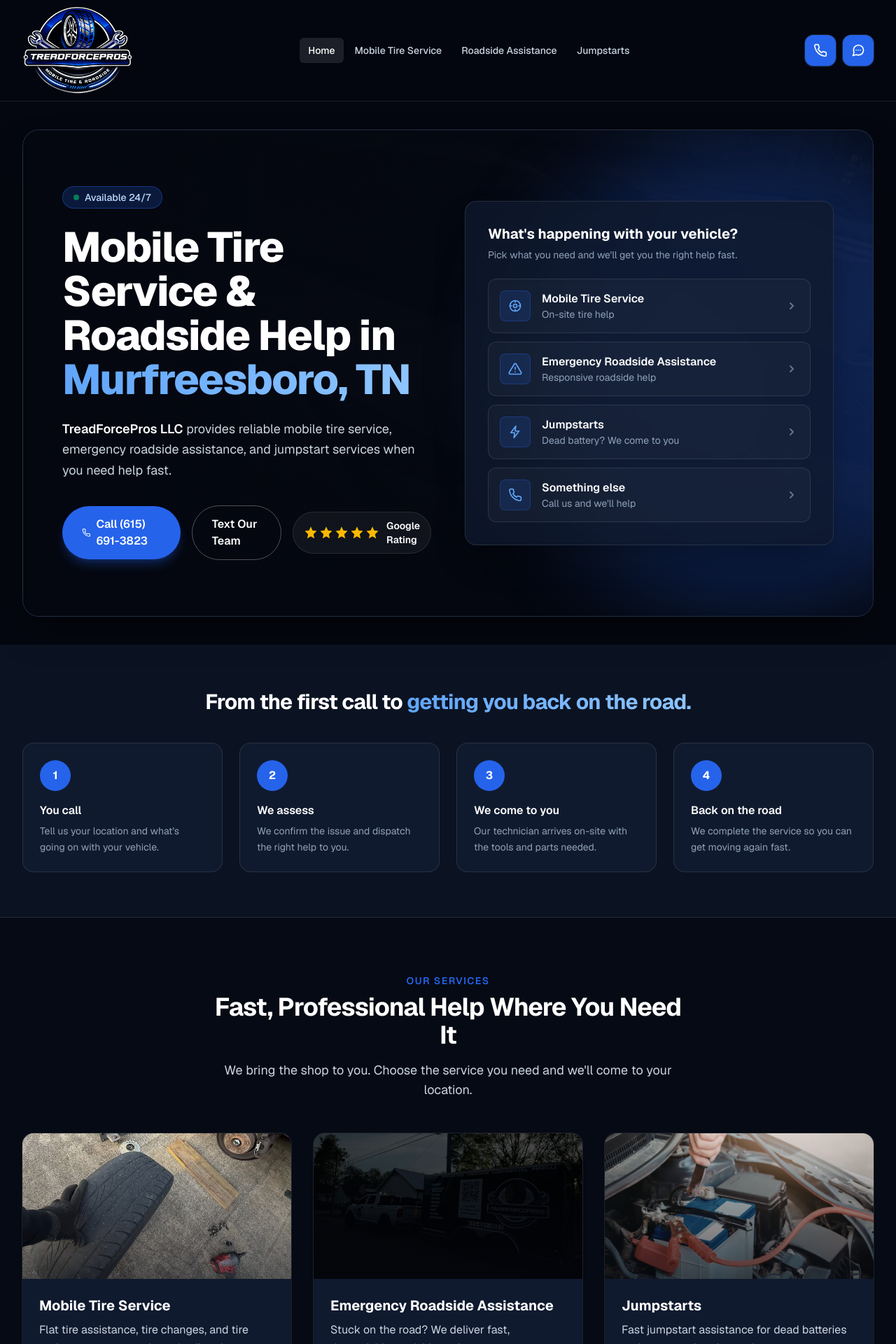
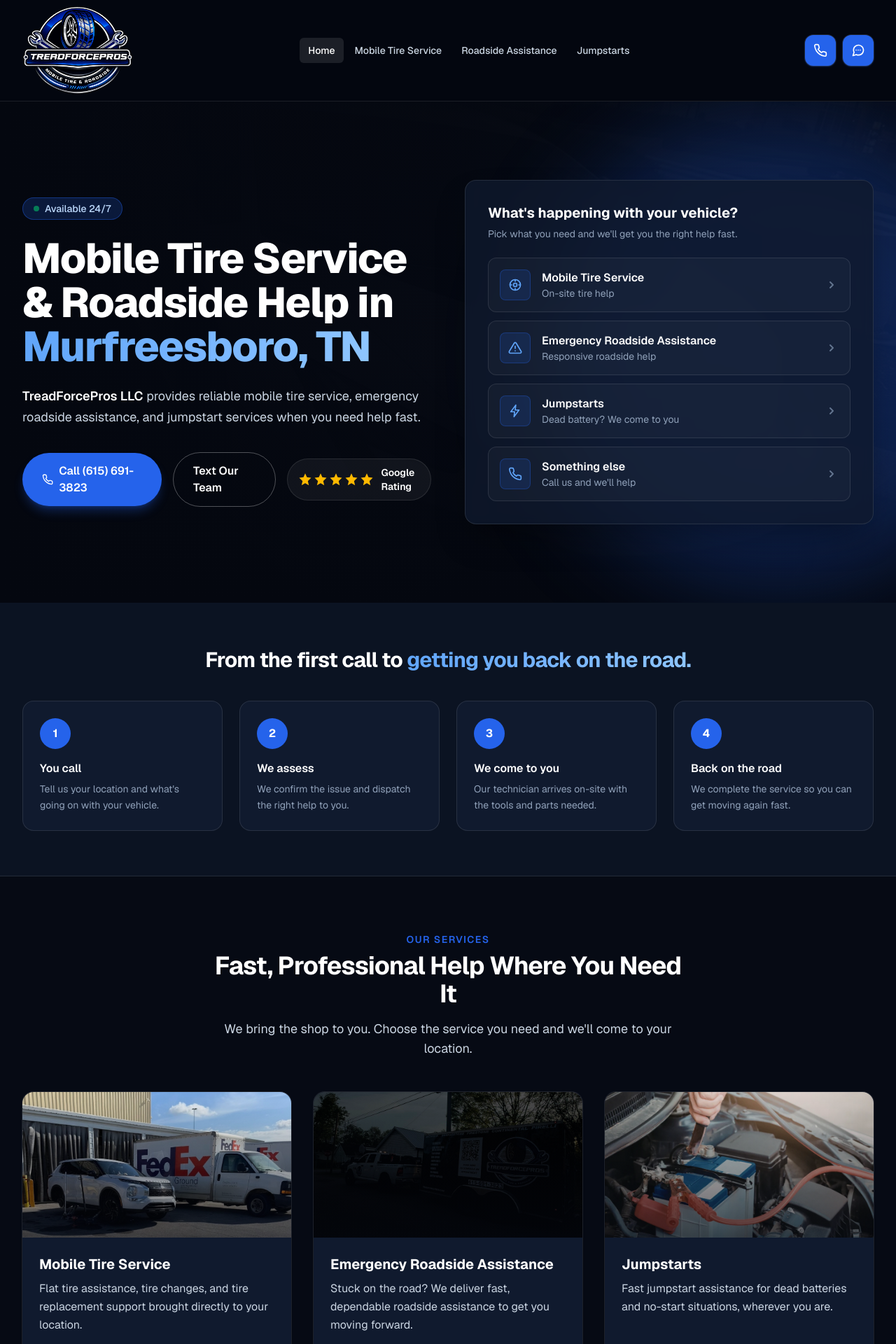
Before and after one commit to siddhantgupta385/getpagehub, a Next.js app: page / in a window 1280 px wide. Shown: the top 1920 px of the page at 70% size. Built offline with nearby package versions, Linux system fonts and the light colour scheme.

Commit message:
Refactor homepage and mobile tire service page layout; update images for better context and consistency

```diff
--- a/src/app/mobile-tire-service/page.tsx
+++ b/src/app/mobile-tire-service/page.tsx
@@ -24,8 +24,8 @@
         eyebrow="Service Details"
         heading="On-Site Tire Help, Wherever You Are"
         intro="We come to you with the tools and expertise to get your tire issue handled without a trip to the shop."
-        image="/photos/IMG_3045.jpg"
-        imageAlt="Technician performing a tire change"
+        image="/photos/mobile-tire-service-car-truck-replacement-img-murfreesboro-tn.jpg"
+        imageAlt="Technician performing a tire change in Murfreesboro, TN"
         items={[
           "Flat tire assistance",
           "Tire changes",
--- a/src/app/page.tsx
+++ b/src/app/page.tsx
@@ -19,9 +19,7 @@
   return (
     <>
       {/* Hero */}
-      <section className="bg-ink">
-        <div className="mx-auto max-w-7xl px-4 sm:px-6 lg:px-8 py-6 sm:py-10">
-          <div className="relative isolate overflow-hidden rounded-3xl border border-white/10 bg-brand-dark shadow-2xl shadow-black/50">
+      <section className="relative isolate overflow-hidden bg-brand-dark">
         {/* Seamless background: faded photo + gradients that blend into the dark base */}
         <Image
           src="/photos/mobile-tire-service-lamborghini-tire-replacement-img-murfreesboro-tn.jpg"
@@ -35,7 +33,7 @@
         <div className="absolute inset-0 bg-gradient-to-t from-ink via-transparent to-ink/50" />
         <div className="pointer-events-none absolute right-0 top-1/2 hidden h-[680px] w-[680px] -translate-y-1/2 translate-x-1/4 rounded-full bg-brand/25 blur-3xl lg:block" />
 
-            <div className="relative px-6 py-16 sm:px-10 sm:py-20 lg:px-14">
+        <div className="relative mx-auto max-w-7xl px-4 sm:px-6 lg:px-8 py-20 sm:py-28">
           <div className="grid items-center gap-12 lg:grid-cols-2">
                 {/* Left: headline + CTAs */}
                 <div className="max-w-2xl animate-fade-up">
@@ -128,8 +126,6 @@
                   </span>
                   <ChevronIcon className="h-5 w-5 shrink-0 text-slate-500 transition-transform group-hover:translate-x-1 group-hover:text-brand-light" />
                 </a>
-              </div>
-                </div>
               </div>
             </div>
           </div>
--- a/src/lib/site.ts
+++ b/src/lib/site.ts
@@ -51,8 +51,7 @@
     short: "On-site tire help",
     blurb:
       "Flat tire assistance, tire changes, and tire replacement support brought directly to your location.",
-    image: "/photos/IMG_3043.jpg",
-    imagePosition: "object-[60%_68%]",
+    image: "/photos/mobile-tire-service-replacement-img-murfreesboro-tn.jpg",
   },
   {
     slug: "emergency-roadside-assistance",
```
Lines whose indentation alone changed are shown as unchanged.
